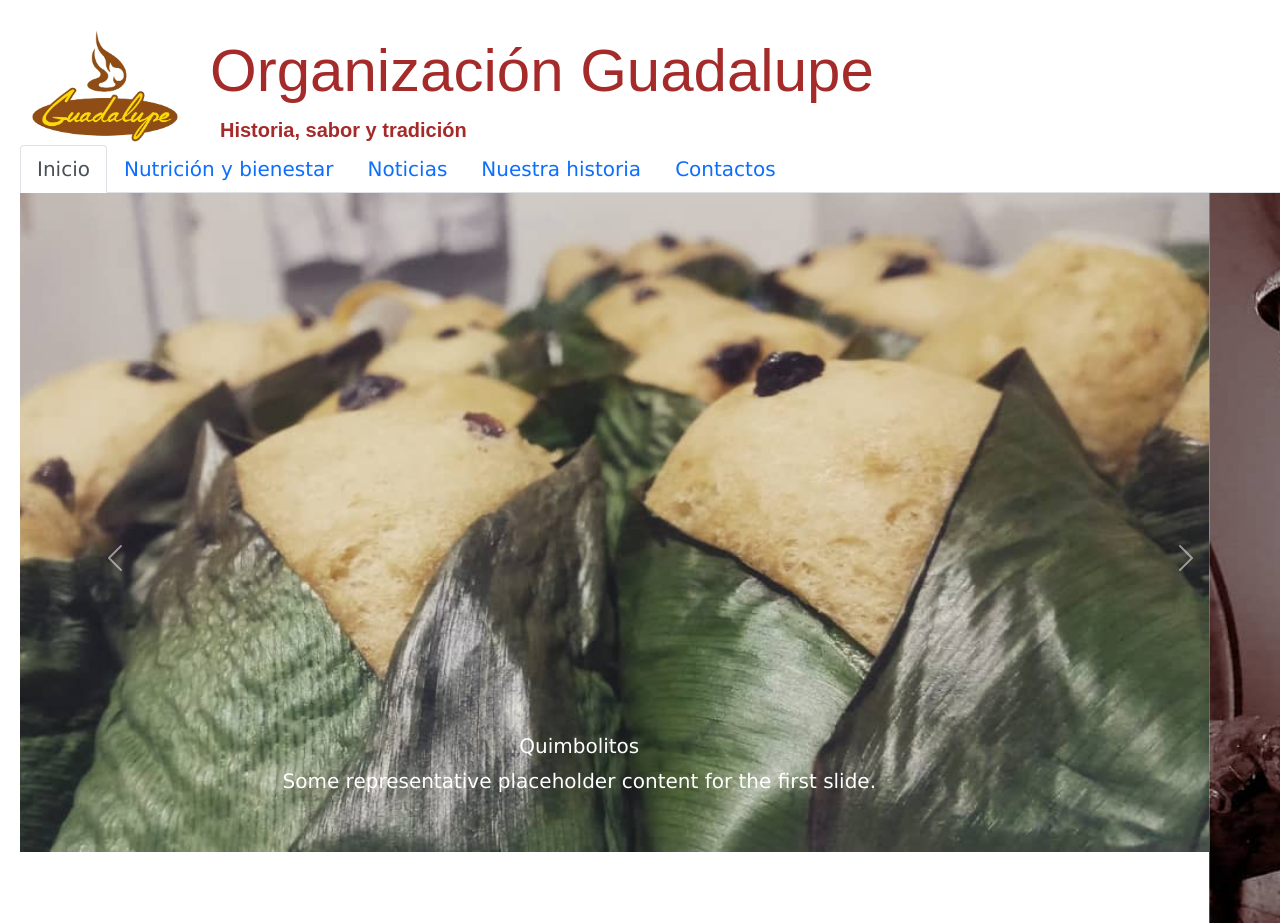
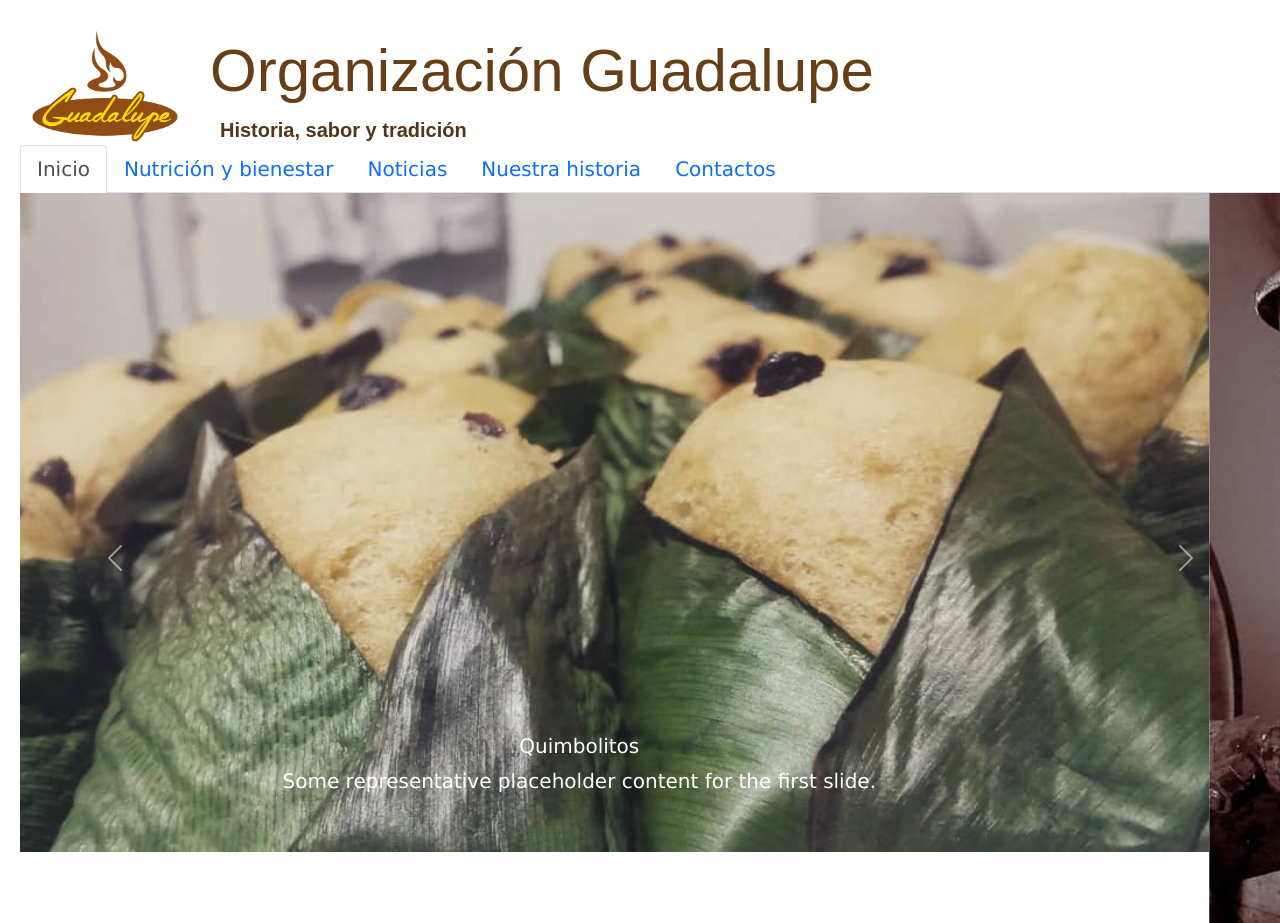
Before and after one commit to SantiagoCamiloPantoja/RepostGuadalupe, a plain HTML site: page index.html in a window 1280 px wide. Drawn offline with nearby package versions, Linux system fonts and the light colour scheme.

Commit message:
Se modifica color de encabezado

```diff
--- a/styles.css
+++ b/styles.css
@@ -7,7 +7,7 @@ h1 {
 
     font-family: sans-serif;
     font-size: 60px;
-    color: brown;
+    color: rgb(104, 62, 23);
     margin-left: 190px;
     margin-top: -180px;
 }
@@ -15,7 +15,7 @@ b {
     font-family: sans-serif;
     font-size: 20px;
     margin-left: 20px;
-    color: brown;
+    color: rgb(83, 54, 26);
     margin-left: 200px;
     margin-top: -150px;
 
```
